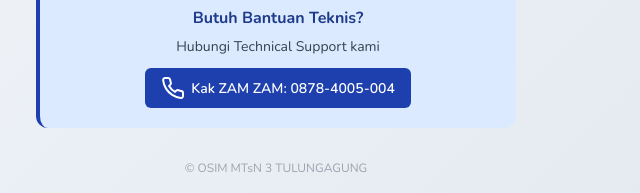
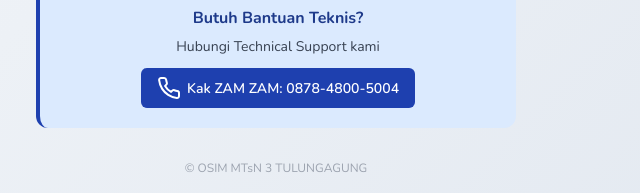
Before and after one commit to zrivzo/web-ossnega, a plain HTML site: page 404.html in a window 1280 px wide. Shown: the part 662-855 px from the top of the page, 364-1004 px from the left. Drawn offline with nearby package versions, Linux system fonts and the light colour scheme.

Commit message:
Update 404.html

```diff
--- a/404.html
+++ b/404.html
@@ -243,9 +243,9 @@
         <div class="contact-section">
             <div class="contact-title">Butuh Bantuan Teknis?</div>
             <div class="contact-info">Hubungi Technical Support kami</div>
-            <a href="https://wa.me/628784005004" class="contact-link">
+            <a href="https://wa.me/6287848005004" class="contact-link">
                 <i data-feather="phone"></i>
-                Kak ZAM ZAM: 0878-4005-004
+                Kak ZAM ZAM: 0878-4800-5004
             </a>
         </div>
 
```
